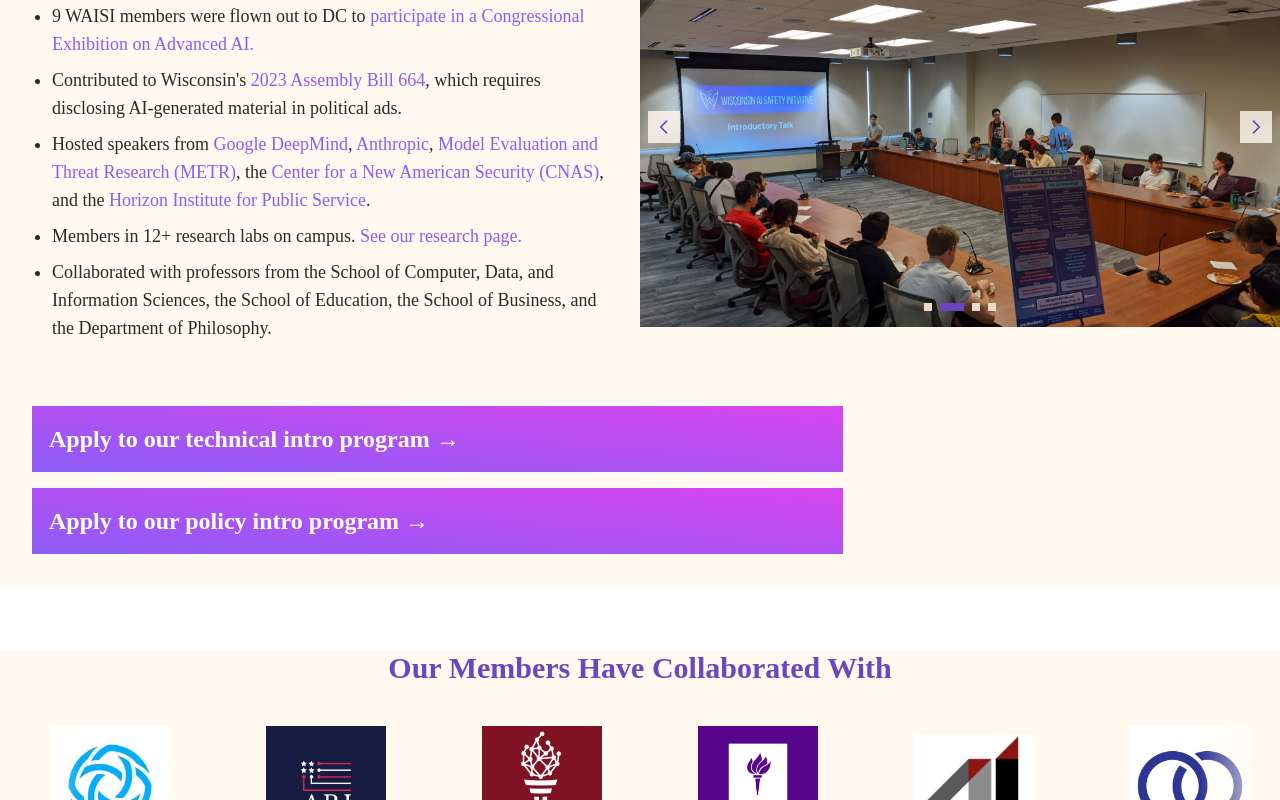
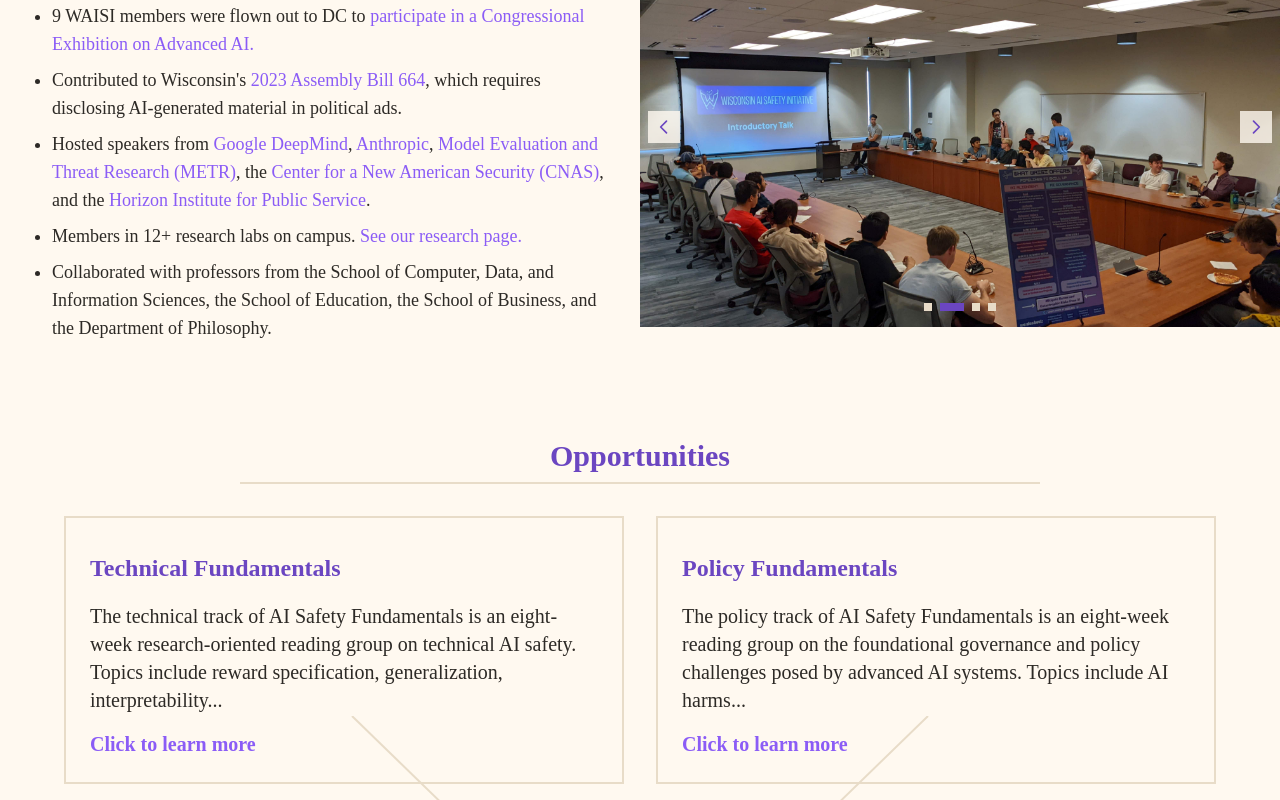
Before and after one commit to aisafetyuw/waisi.org, a Next.js app: page / in a window 1280 px wide. Shown: the part 2000-2800 px from the top of the page. Built offline with nearby package versions, Linux system fonts and the light colour scheme; grey boxes are pictures that could not be loaded.

Commit message:
opportunities section on landing

```diff
--- a/src/app/page.tsx
+++ b/src/app/page.tsx
@@ -107,13 +107,52 @@ export default function Home() {
           {/* Right Column - Photo Carousel */}
           <PhotoCarousel />
         </div>
-      </div>
 
-      {/* Application Buttons Section */}
-      <div className="px-8 py-8" style={{backgroundColor: '#FFF9F0', width: '100vw', maxWidth: '100vw'}}>
-        <div className="flex flex-col gap-4 w-full md:w-2/3 text-xl md:text-2xl">
-          <Button url={"https://forms.gle/pPn5idt81BEDH8bG8"} text="Apply to our technical intro program →"/>
-          <Button url={"https://forms.gle/bcRimCCmg7F3uEaS9"} text="Apply to our policy intro program →"/>
+        {/* Opportunities Section */}
+        <div className="px-8 py-16" style={{backgroundColor: '#FFF9F0', width: '100vw', maxWidth: '100vw'}}>
+          <h2 className="text-3xl font-semibold text-center mb-8" style={{color: '#6B46C1', borderBottom: '2px solid #E8DCC8', paddingBottom: '8px', fontFamily: '"Lora", serif', maxWidth: '800px', margin: '0 auto 2rem'}}>Opportunities</h2>
+
+          <div className="max-w-6xl mx-auto mb-8 relative">
+            {/* Top Row - Technical and Policy Fundamentals */}
+            <div className="grid grid-cols-1 md:grid-cols-2 gap-8 mb-16">
+              {/* Technical Fundamentals */}
+              <a href="/programs" className="flex flex-col gap-2 p-6 relative cursor-pointer" style={{backgroundColor: '#FFF9F0', border: '2px solid #E8DCC8', textDecoration: 'none'}}>
+                <h3 className="text-2xl font-semibold" style={{color: '#6B46C1', fontFamily: '"Lora", serif'}}>Technical Fundamentals</h3>
+                <p className="text-lg" style={{color: '#2D2A26', fontFamily: '"Lora", serif'}}>
+                  The technical track of AI Safety Fundamentals is an eight-week research-oriented reading group on technical AI safety. Topics include reward specification, generalization, interpretability...
+                </p>
+                <p className="text-lg font-semibold mt-2" style={{color: '#8B5CF6', fontFamily: '"Lora", serif'}}>Click to learn more</p>
+              </a>
+
+              {/* Policy Fundamentals */}
+              <a href="/programs" className="flex flex-col gap-2 p-6 relative cursor-pointer" style={{backgroundColor: '#FFF9F0', border: '2px solid #E8DCC8', textDecoration: 'none'}}>
+                <h3 className="text-2xl font-semibold" style={{color: '#6B46C1', fontFamily: '"Lora", serif'}}>Policy Fundamentals</h3>
+                <p className="text-lg" style={{color: '#2D2A26', fontFamily: '"Lora", serif'}}>
+                  The policy track of AI Safety Fundamentals is an eight-week reading group on the foundational governance and policy challenges posed by advanced AI systems. Topics include AI harms...
+                </p>
+                <p className="text-lg font-semibold mt-2" style={{color: '#8B5CF6', fontFamily: '"Lora", serif'}}>Click to learn more</p>
+              </a>
+            </div>
+
+            {/* Connection Lines */}
+            <svg className="absolute hidden md:block" style={{top: '200px', left: '0', width: '100%', height: '140px', pointerEvents: 'none', zIndex: 0}}>
+              {/* Line from Technical to Safety Scholars */}
+              <line x1="25%" y1="0" x2="37.5%" y2="100%" stroke="#E8DCC8" strokeWidth="2" />
+              {/* Line from Policy to Safety Scholars */}
+              <line x1="75%" y1="0" x2="62.5%" y2="100%" stroke="#E8DCC8" strokeWidth="2" />
+            </svg>
+
+            {/* Bottom Row - Safety Scholars (Centered) */}
+            <div className="flex justify-center">
+              <a href="/programs" className="flex flex-col gap-2 p-6 w-full md:w-1/2 relative z-10 cursor-pointer" style={{backgroundColor: '#FFF9F0', border: '2px solid #E8DCC8', textDecoration: 'none'}}>
+                <h3 className="text-2xl font-semibold" style={{color: '#6B46C1', fontFamily: '"Lora", serif'}}>Safety Scholars Program</h3>
+                <p className="text-lg" style={{color: '#2D2A26', fontFamily: '"Lora", serif'}}>
+                  Safety Scholars are our core groups of members engaged in AI safety work. Members meet weekly to discuss topics in either technical AI safety or AI policy over a provided meal...
+                </p>
+                <p className="text-lg font-semibold mt-2" style={{color: '#8B5CF6', fontFamily: '"Lora", serif'}}>Click to learn more</p>
+              </a>
+            </div>
+          </div>
         </div>
       </div>
 
--- a/src/components/CompanyCarousel.tsx
+++ b/src/components/CompanyCarousel.tsx
@@ -88,7 +88,7 @@ export default function CompanyCarousel({ companies }: CompanyCarouselProps) {
   };
 
   return (
-    <div className="mt-16 mb-8" style={{backgroundColor: '#FFF9F0', width: '100vw', maxWidth: '100vw'}}>
+    <div style={{backgroundColor: '#FFF9F0', width: '100vw', maxWidth: '100vw', paddingTop: '64px', paddingBottom: '32px'}}>
       <h2 className="text-3xl font-semibold text-center mb-8 px-8" style={{color: '#6B46C1', fontFamily: '"Lora", serif'}}>Our Members Have Collaborated With</h2>
 
       <div
```
